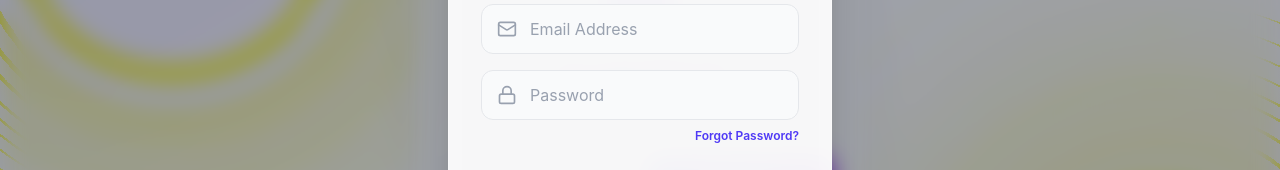
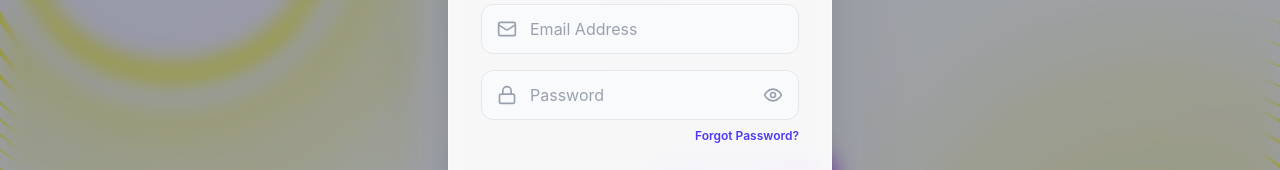
Before and after one commit to pawanprajapati23/codechat, a React (Vite) app in the folder frontend/: page / in a window 1280 px wide. Both pictures are taken after a click on the button "Login". Shown: the part 300-470 px from the top of the page. Built offline with nearby package versions, Linux system fonts and the light colour scheme; no server answers.

Commit message:
Add password visibility toggle

```diff
--- a/frontend/src/components/Join.jsx
+++ b/frontend/src/components/Join.jsx
@@ -1,5 +1,5 @@
 import { useState, useEffect } from 'react';
-import { ArrowRight, Check, Copy, KeyRound, Lock, Mail, MessageCircle, Shuffle, User, X, ShieldQuestion, Sparkles } from 'lucide-react';
+import { ArrowRight, Check, Copy, KeyRound, Lock, Mail, MessageCircle, Shuffle, User, X, ShieldQuestion, Sparkles, Eye, EyeOff } from 'lucide-react';
 import { generateRoomCode, copyToClipboard } from '../utils/helpers';
 import { login, signup, forgotPassword, resetPassword } from '../utils/api';
 import { motion, AnimatePresence } from 'framer-motion';
@@ -15,6 +15,7 @@ const Join = ({ onJoin, authUser }) => {
   const [isSubmitting, setIsSubmitting] = useState(false);
   const [resetCode, setResetCode] = useState('');
   const [forgotPasswordStep, setForgotPasswordStep] = useState(1);
+  const [showPassword, setShowPassword] = useState(false);
 
   useEffect(() => {
     // Focus username input on mount if guest
@@ -351,12 +352,19 @@ const Join = ({ onJoin, authUser }) => {
                     <div className="relative">
                         <Lock className="absolute left-4 top-1/2 -translate-y-1/2 text-gray-400 h-5 w-5" />
                         <input
-                        type="password"
+                          type={showPassword ? "text" : "password"}
                           value={password}
                           onChange={(e) => setPassword(e.target.value)}
-                        className="w-full bg-gray-50 dark:bg-gray-800 border border-gray-200 dark:border-gray-700 rounded-xl py-3 pl-12 pr-4 text-gray-900 dark:text-white placeholder-gray-400 focus:border-indigo-500 focus:ring-1 focus:ring-indigo-500 transition-all"
+                          className="w-full bg-gray-50 dark:bg-gray-800 border border-gray-200 dark:border-gray-700 rounded-xl py-3 pl-12 pr-12 text-gray-900 dark:text-white placeholder-gray-400 focus:border-indigo-500 focus:ring-1 focus:ring-indigo-500 transition-all"
                           placeholder={mode === 'forgot' ? 'New Password' : 'Password'}
                         />
+                        <button
+                          type="button"
+                          onClick={() => setShowPassword(!showPassword)}
+                          className="absolute right-4 top-1/2 -translate-y-1/2 text-gray-400 hover:text-indigo-500 transition-colors"
+                        >
+                          {showPassword ? <EyeOff className="h-5 w-5" /> : <Eye className="h-5 w-5" />}
+                        </button>
                     </div>
                     {errors.password && <p className="text-red-500 text-xs mt-1 ml-1">{errors.password}</p>}
                     {mode === 'login' && (
```
Lines whose indentation alone changed are shown as unchanged.
